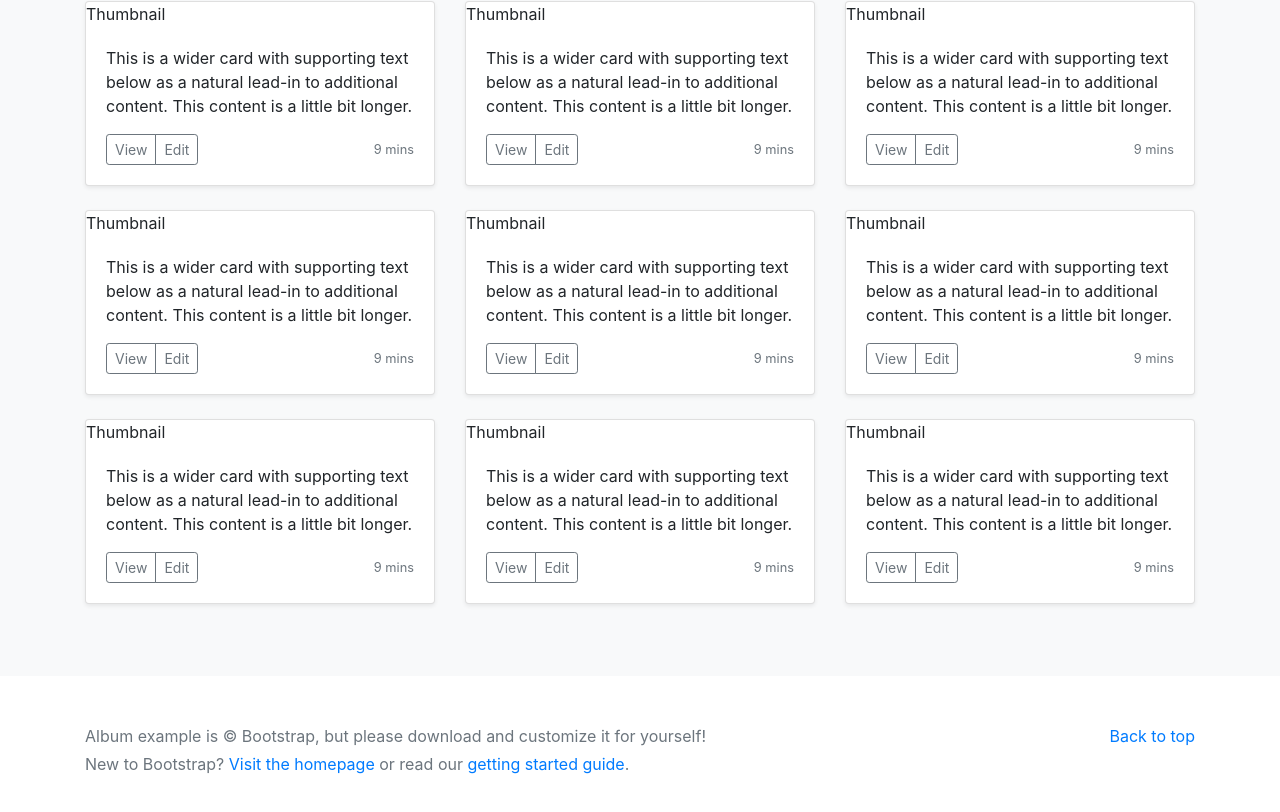
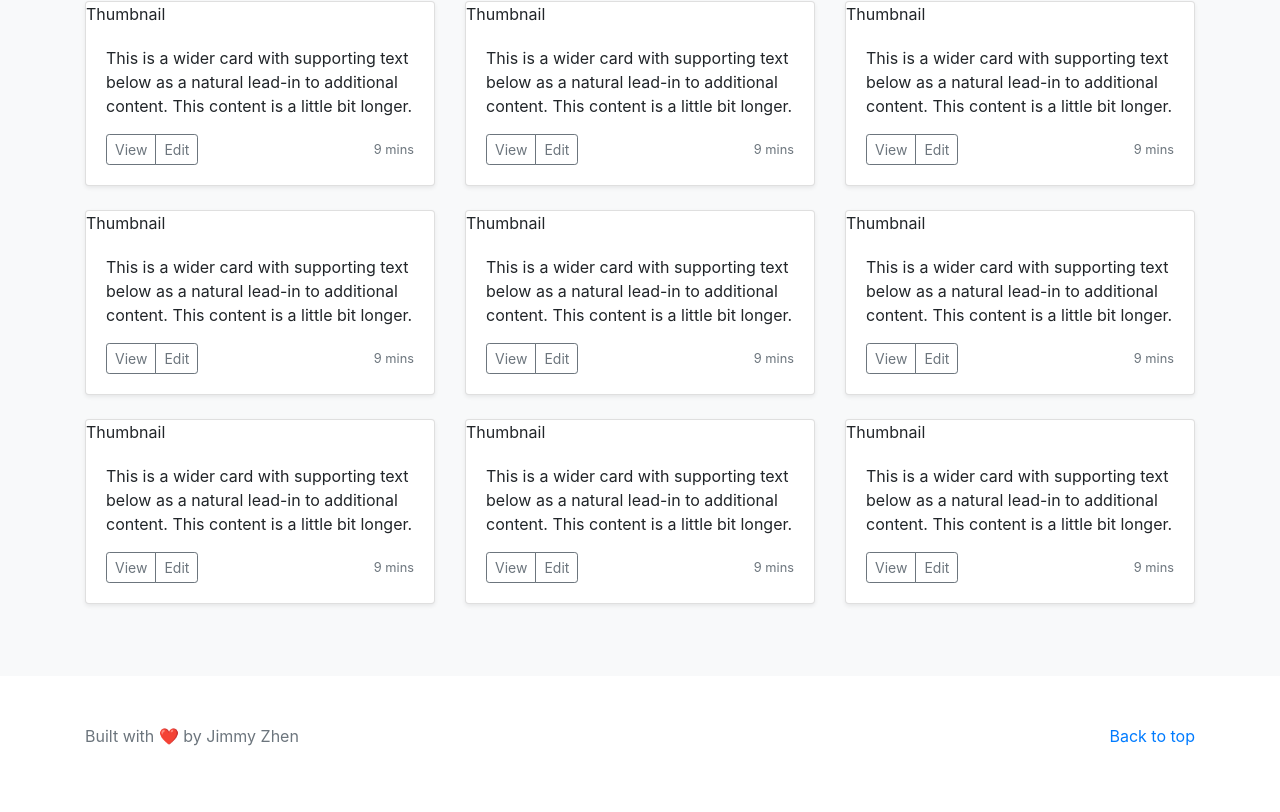
Before and after one commit to jzhen/data-visualization, a React (Create React App) app: page / in a window 1280 px wide. Shown: the part 559-1371 px from the top of the page. Built offline with nearby package versions, Linux system fonts and the light colour scheme.

Commit message:
Updated footer UI

```diff
--- a/src/Components/Footer/footer.jsx
+++ b/src/Components/Footer/footer.jsx
@@ -8,8 +8,7 @@ function Footer() {
         <p className="float-right">
           <Link to="/">Back to top</Link>
         </p>
-        <p>Album example is &copy; Bootstrap, but please download and customize it for yourself!</p>
-        <p>New to Bootstrap? <a href="{{ site.url }}/">Visit the homepage</a> or read our <a href="{{ site.baseurl }}/docs/{{ site.docs_version }}/getting-started/introduction/">getting started guide</a>.</p>
+        <p>Built with ❤️ by Jimmy Zhen</p>
       </div>
     </footer>
   );
```
